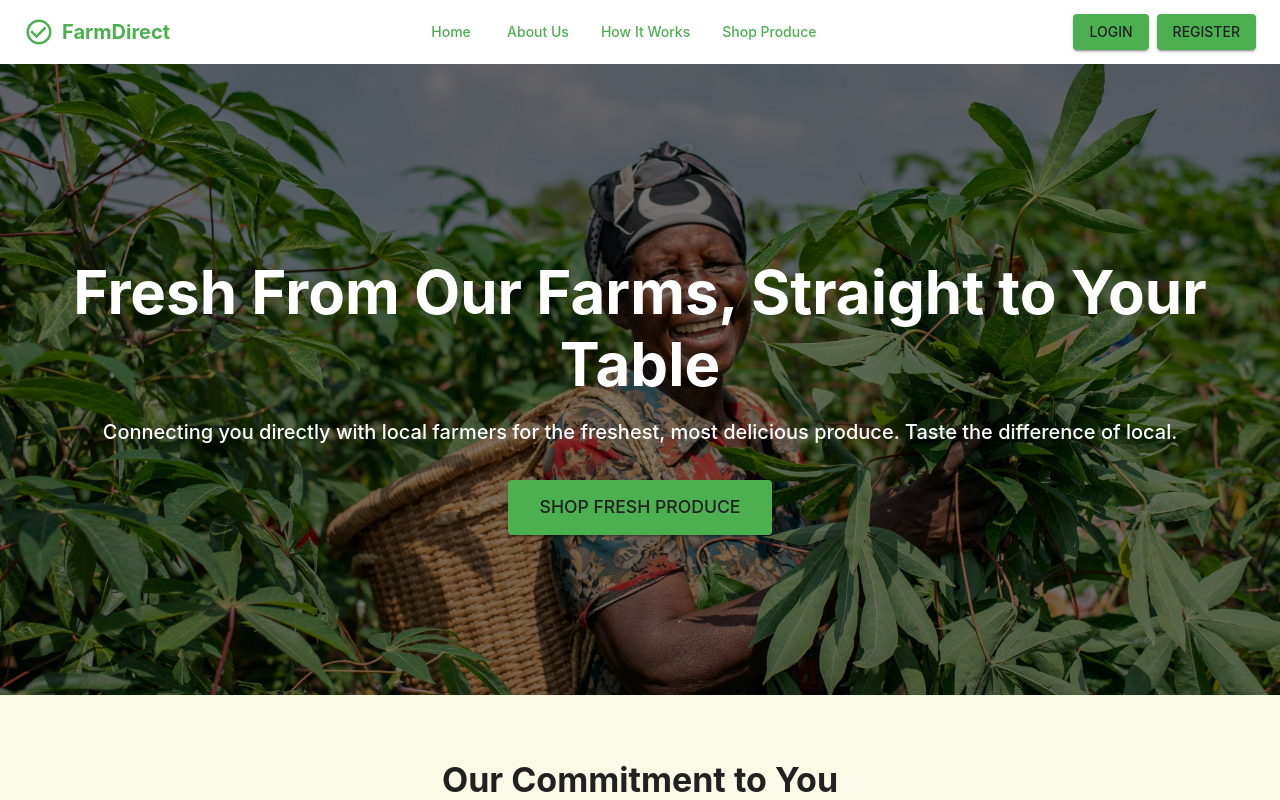
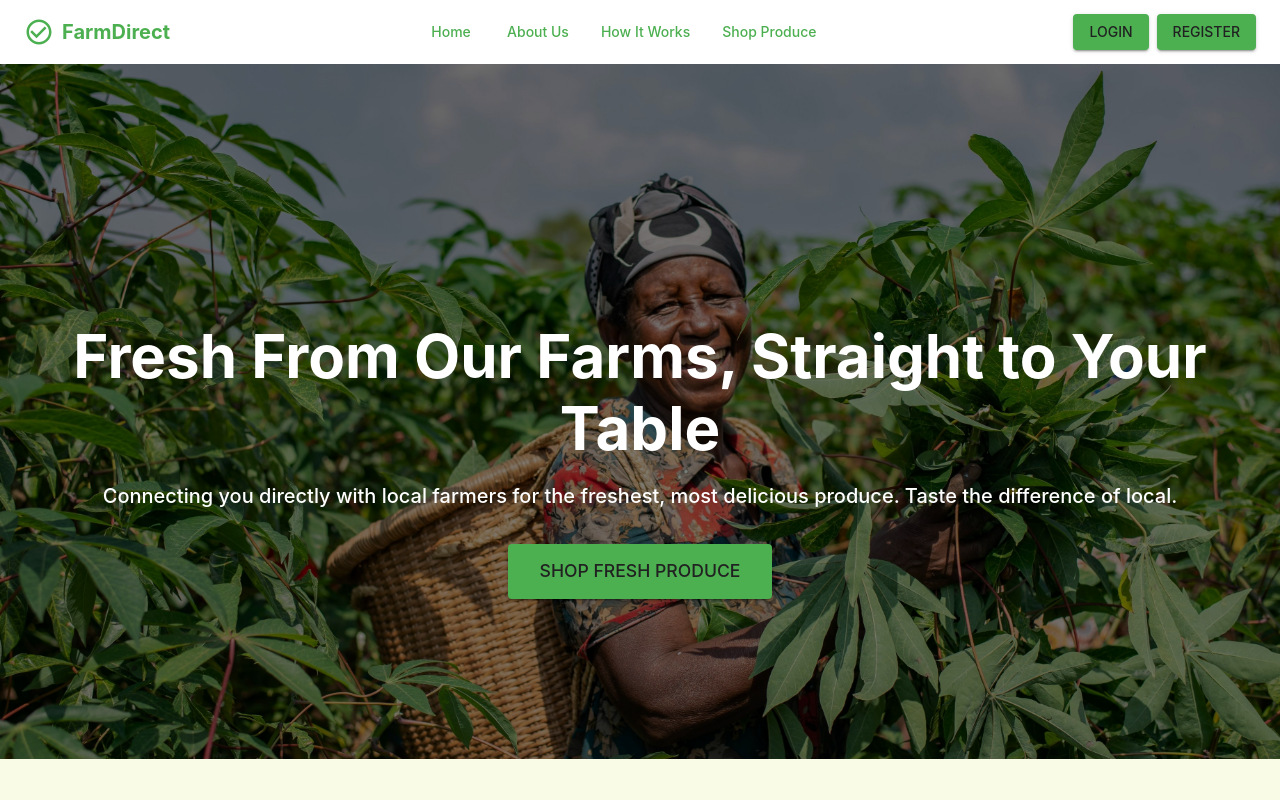
Before and after one commit to NicoleMumo/SERVER-ADMINISTRATION-HOSTED-WEBSITE-FARMDIRECT-E-COMMERCE, a React (Create React App) app in the folder FINAL_ICS_PROJECT_E_COMMERCE-main/client/: page / in a window 1280 px wide. Shown: the top 800 px of the page. Built offline with nearby package versions, Linux system fonts and the light colour scheme; no server answers.

Commit message:
Moved Hero Text lower again

```diff
--- a/FINAL_ICS_PROJECT_E_COMMERCE-main/client/src/components/Home.js
+++ b/FINAL_ICS_PROJECT_E_COMMERCE-main/client/src/components/Home.js
@@ -162,7 +162,7 @@ const Home = () => {
           },
         }}
       >
-        <Box sx={{ position: 'relative', zIndex: 1, pt: 16, pb: 12 }}>
+        <Box sx={{ position: 'relative', zIndex: 1, pt: 24, pb: 12 }}>
           <Typography variant="h2" component="h1" sx={{ fontWeight: 'bold', color: '#FFFFFF', mb: 2 }}>
             Fresh From Our Farms, Straight to Your Table
           </Typography>
```
